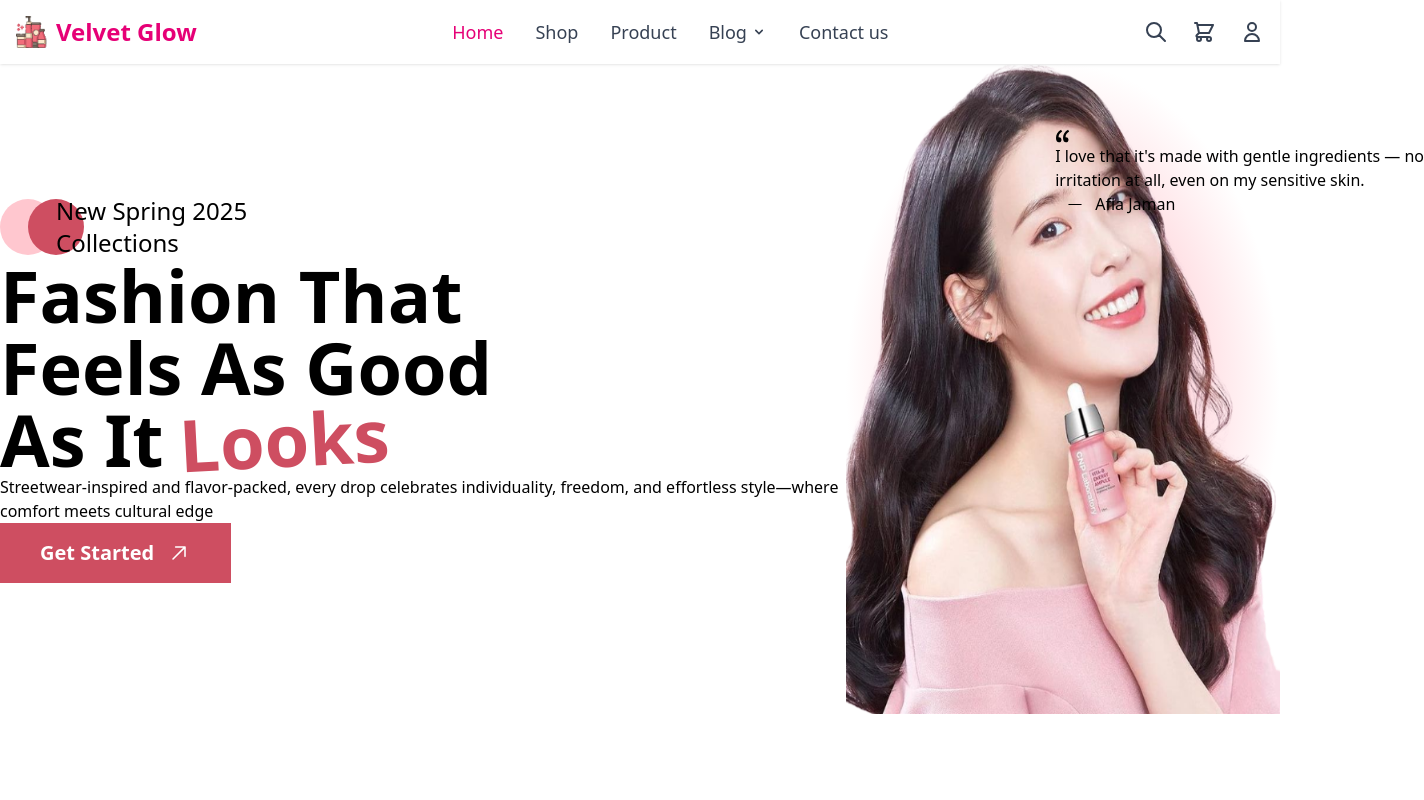
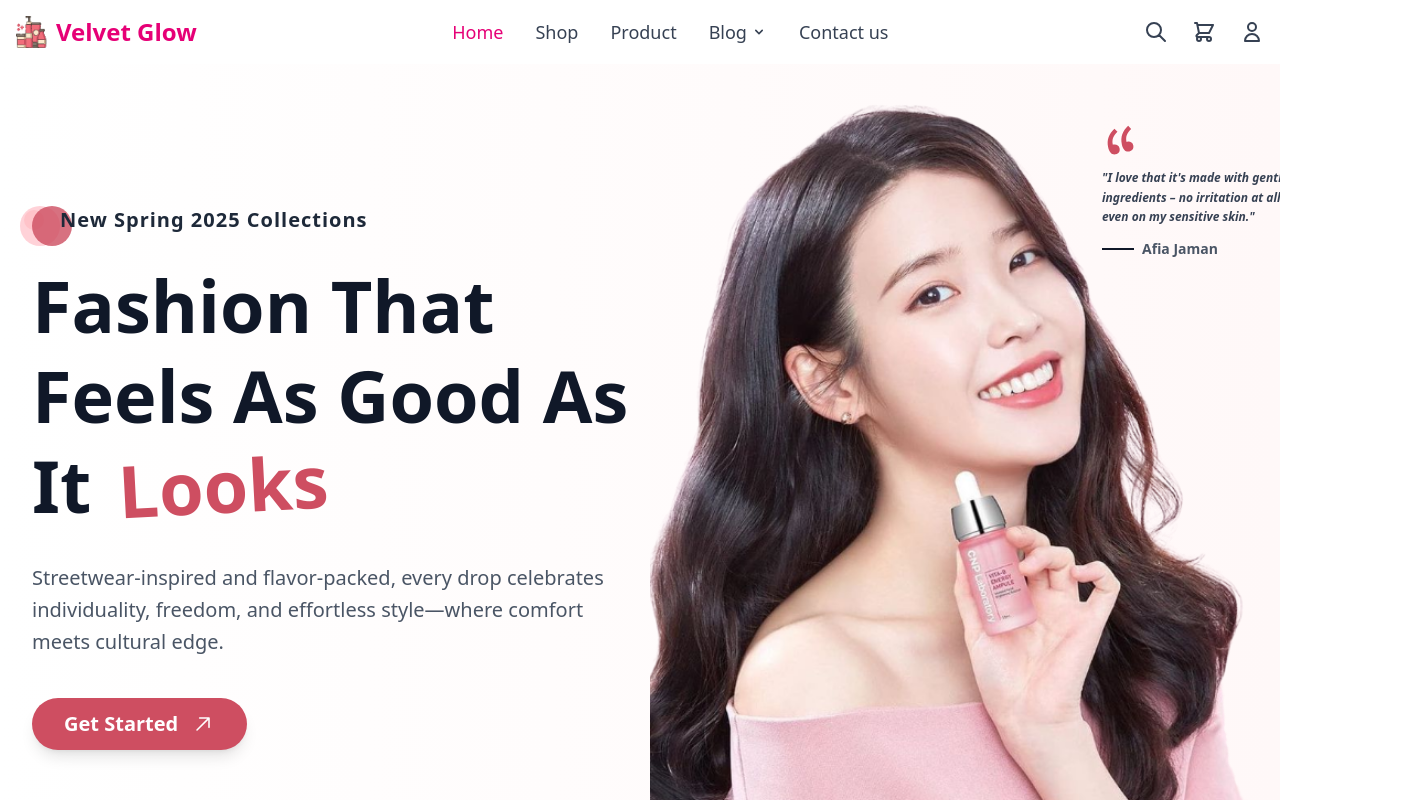
Before and after one commit to mdtanvirislamrakib/sm-technology-task-cosmetic-web, a React (Vite) app: page / in a window 1280 px wide. Shown: the top 800 px of the page, 1424 px wide, since content can reach past the window. Built offline with nearby package versions, Linux system fonts and the light colour scheme.

Commit message:
complete hero/banner section

```diff
--- a/src/components/Hero/Hero.jsx
+++ b/src/components/Hero/Hero.jsx
@@ -1,68 +1,146 @@
 import React from 'react';
-import HeroImage from "../../assets/images/heroImage.png"
+import { motion } from 'framer-motion';
+import HeroImage from "../../assets/images/heroImage.png";
 import { VscQuote } from "react-icons/vsc";
-import { GoHorizontalRule } from "react-icons/go";
 import { GoArrowUpRight } from "react-icons/go";
 
 const Hero = () => {
+  // Framer Motion Variants
+  const containerVariants = {
+    hidden: { opacity: 0 },
+    visible: {
+      opacity: 1,
+      transition: {
+        staggerChildren: 0.1,
+        delayChildren: 0.2,
+      },
+    },
+  };
+
+  const itemVariants = {
+    hidden: { opacity: 0, y: 30 },
+    visible: { opacity: 1, y: 0, transition: { type: 'spring', stiffness: 120, damping: 15, mass: 0.8 } },
+  };
+
+  const imageVariants = {
+    hidden: { opacity: 0, x: 80 },
+    visible: { opacity: 1, x: 0, transition: { duration: 0.7, ease: 'easeOut' } },
+  };
+
+  // Quote Box Animation Variants
+  const quoteBoxVariants = {
+    hidden: { opacity: 0, scale: 0.8 },
+    visible: { opacity: 1, scale: 1, transition: { type: 'spring', stiffness: 150, damping: 12, delay: 0.7 } },
+    float: {
+      y: [0, -8, 0],
+      transition: {
+        duration: 4,
+        ease: "easeInOut",
+        repeat: Infinity,
+        repeatType: "loop",
+        delay: 1.5
+      }
+    }
+  };
+
   return (
-    <div className='min-h-screen banner-bg-color'>
-      <div className='flex flex-col items-center justify-around lg:flex-row'>
-        <div>
-          {/* Hero section content */}
-          <div className='flex items-center relative'>
-            <div className='flex relative'>
-              <div className='w-14 h-14 rounded-full light-pink'></div>
-              <div className='w-14 h-14 rounded-full dark-pink absolute left-7'></div>
+    <motion.div
+      className='relative flex items-center overflow-hidden py-10 md:py-16 lg:py-0 lg:pt-10'
+      style={{
+        background: 'linear-gradient(to right, #ffffff 0%, #FFF8F8 100%)'
+      }}
+      variants={containerVariants}
+      initial="hidden"
+      animate="visible"
+    >
+
+      <div className='container mx-auto px-4 xl:px-8 flex flex-col lg:flex-row items-center justify-between gap-8 lg:gap-4 xl:gap-5 z-10'>
+        {/* Left Side: Text Content */}
+        <div className='lg:w-1/2 mb-10 lg:mb-0 text-center lg:text-left pt-10 lg:pt-0'>
+
+          {/* Pink Circles/Shapes */}
+          <motion.div
+            className='inline-flex items-center relative pr-4'
+            variants={itemVariants}
+          >
+            {/* Overlapping Pink Circular Shapes for "New Spring 2025 Collections" */}
+            <div className="relative -left-2 top-0">
+              <div className="absolute -top-1 -left-1 w-10 h-10 bg-[#FFC7CF] rounded-full opacity-80"></div>
+              <div className="absolute -top-1 left-2 w-10 h-10 bg-[#CE4E61] rounded-full opacity-80"></div>
+              <div className="w-5 h-5 bg-[#FFB5B5] rounded-full z-10"></div>
             </div>
-            <div className='z-10'>
-              <h2 className='text-2xl'>New Spring 2025<br />Collections</h2>
-            </div>
-          </div>
+            <span className='text-xl font-semibold text-gray-800 tracking-wider ml-2 z-10'>
+              New Spring 2025 Collections
+            </span>
+          </motion.div>
 
-          <div className='text-7xl w-[541px] font-bold relative'>
-            <h1>Fashion That Feels As Good As It <span className='text-[#CE4E61] absolute -rotate-3 ml-4'>Looks</span></h1>
-          </div>
+          {/* banner title */}
+          <motion.h1
+            className='text-3xl md:text-4xl lg:text-5xl xl:text-7xl font-extrabold text-gray-900 leading-tight mt-6 mb-6 md:mb-8'
+            variants={itemVariants}
+          >
+            Fashion That<br />
+            Feels As Good As It <span className='text-[#CE4E61] inline-block transform -rotate-3 ml-2'>Looks</span>
+          </motion.h1>
 
-          <div>
-            <p>Streetwear-inspired and flavor-packed, every drop celebrates individuality, freedom, and effortless style—where comfort meets cultural edge</p>
-          </div>
+          {/* banner subtitle */}
+          <motion.p
+            className='text-gray-600 text-base md:text-lg lg:text-xl mb-8 md:mb-10 max-w-lg lg:max-w-xl mx-auto lg:mx-0'
+            variants={itemVariants}
+            style={{ lineHeight: '1.6' }}
+          >
+            Streetwear-inspired and flavor-packed, every drop celebrates individuality, freedom, and effortless style—where comfort meets cultural edge.
+          </motion.p>
 
-          <div>
-            <button className='dark-pink px-10 py-4 flex items-center gap-3 text-white font-bold'>
-              <span className='text-xl'>Get Started</span>
-              <GoArrowUpRight size={25} />
-            </button>
-          </div>
-
+          {/* Get started button add */}
+          <motion.button
+            className='bg-[#CE4E61] hover:bg-[#B43C4F] text-white font-bold py-3 px-8 rounded-full shadow-lg hover:shadow-xl transition-all duration-300 ease-in-out transform hover:-translate-y-1 focus:outline-none focus:ring-2 focus:ring-[#CE4E61] focus:ring-opacity-75 flex items-center justify-center gap-3 mx-auto lg:mx-0 cursor-pointer'
+            variants={itemVariants}
+            whileHover={{ scale: 1.05, boxShadow: "0 15px 25px -5px rgba(206, 78, 97, 0.4)" }}
+            whileTap={{ scale: 0.95 }}
+          >
+            <span className='text-xl'>Get Started</span>
+            <GoArrowUpRight size={25} />
+          </motion.button>
         </div>
 
-        <div className='relative'>
-          {/* Hero Section banner */}
-          <div className='banner-image-bg '>
-            <img src={HeroImage} alt="" className=' w-[542px] h-[650px]' />
-          </div>
-          <div className='absolute top-16 -right-36'>
-            <div className=''>
-              <VscQuote />
+        {/* Right Side: Image and Quote*/}
+        <div className='lg:w-1/2 relative flex flex-col items-center lg:flex-row lg:items-start lg:justify-end py-10 lg:py-0'>
 
-              <div>
-                <h2>I love that it's made with gentle ingredients — no<br />irritation at all, even on my sensitive skin.</h2>
-              </div>
-              <div className='flex items-center'>
-                <GoHorizontalRule className='w-10' />
-                <p>Afia Jaman</p>
-              </div>
+          {/* Image section */}
+          <motion.div
+            className='relative w-full max-w-[400px] md:max-w-[480px] lg:max-w-[450px] xl:max-w-[600px] h-auto flex-shrink-0'
+            variants={imageVariants}
+          >
+            <img
+              src={HeroImage}
+              alt="Fashion Model holding serum bottle"
+              className='w-full h-auto object-contain'
+            />
+          </motion.div>
+
+          {/* Quote Box*/}
+          <motion.div
+            className='absolute p-5 md:p-6 text-sm md:text-base lg:text-gray-900 bg-white lg:bg-transparent rounded-4xl lg:shadow-none shadow-sm max-w-[200px] md:max-w-[250px] lg:max-w-[250px] lg:mr-5 z-20 lg:-right-[80px] xl:-right-[100px] lg:top-0 lg:bottom-auto bottom-10 -right-10 md:-right-20'
+
+            variants={quoteBoxVariants}
+            animate={["visible", "float"]}
+          >
+            <VscQuote className='w-8 h-8 text-[#CE4E61] mb-2 transform -rotate-12 origin-top-left' />
+
+            <p className='italic text-xs font-semibold leading-relaxed text-gray-700'>
+              "I love that it's made with gentle ingredients – no irritation at all, even on my sensitive skin."
+            </p>
+            <div className='flex items-center mt-3'>
+              <div className="w-8 h-0.5 bg-gray-900 mr-2"></div>
+              <p className='text-gray-600 font-semibold text-sm'>
+                Afia Jaman
+              </p>
             </div>
-
-
-          </div>
-
-
-
+          </motion.div>
         </div>
       </div>
-    </div>
+    </motion.div>
   );
 };
 
```
